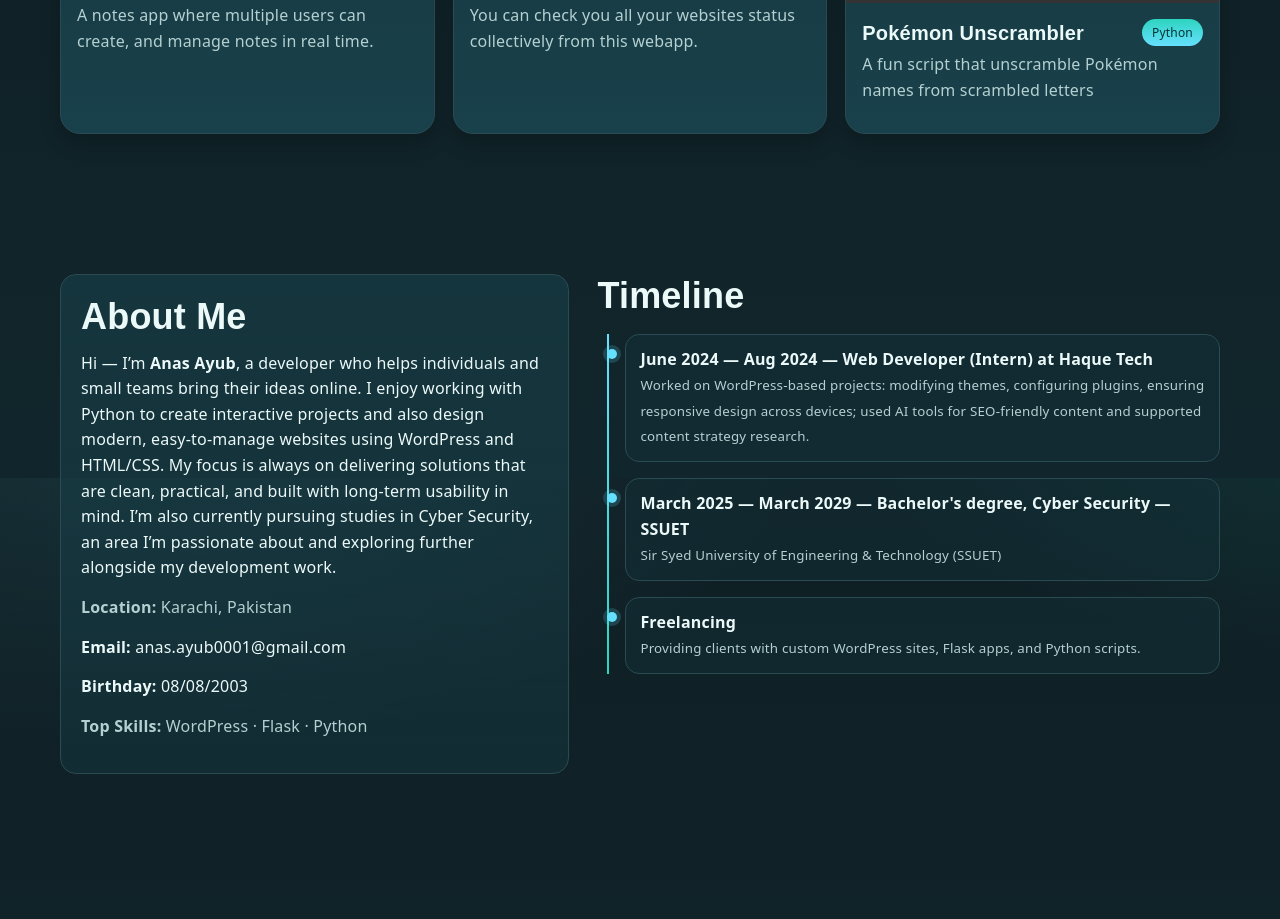
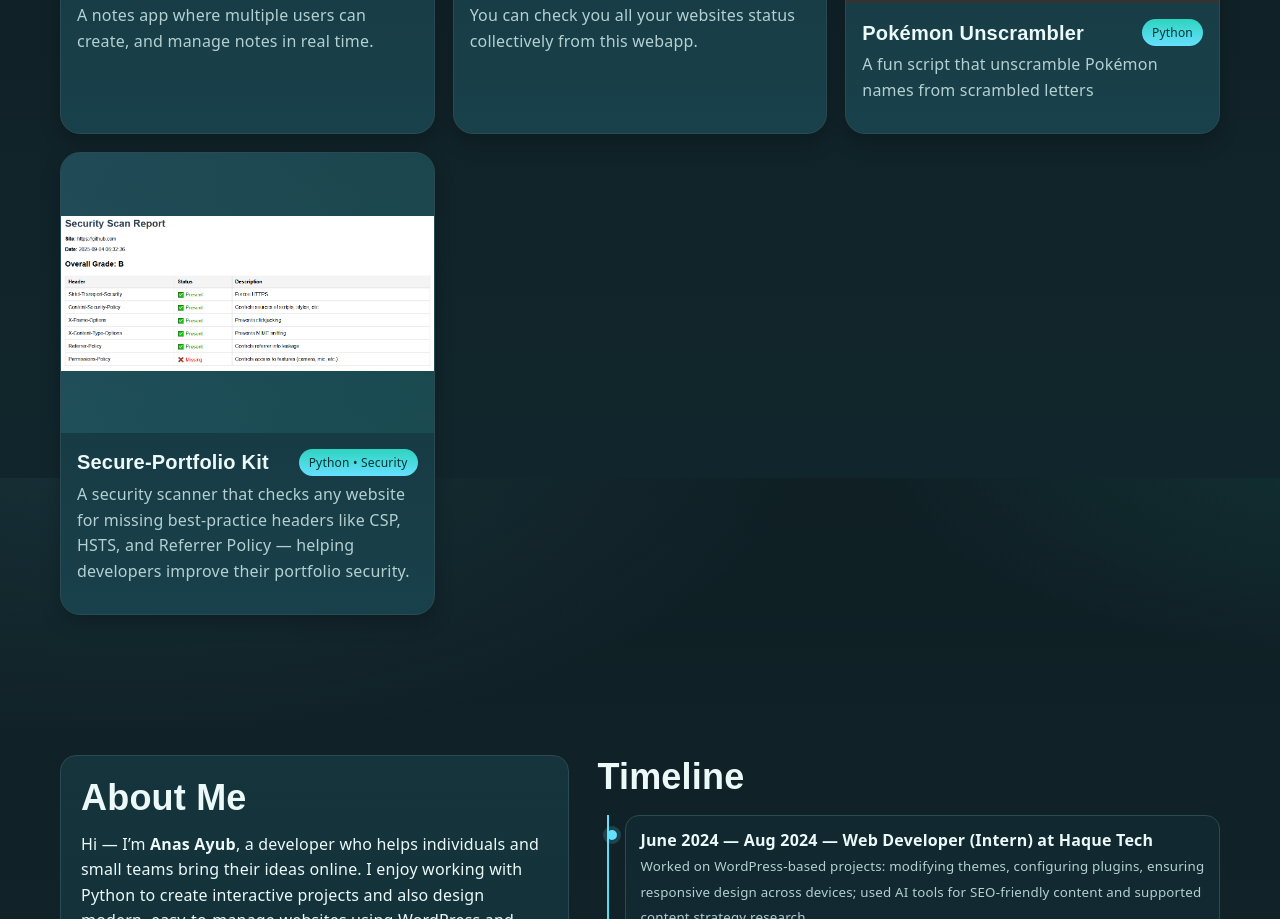
Before and after one commit to AnasAyub-08/anasayub-08.github.io, a plain HTML site: page index.html in a window 1280 px wide. Shown: the part 1122-2041 px from the top of the page. Drawn offline with Linux system fonts and the light colour scheme.

Commit message:
adding project no.4

```diff
--- a/index.html
+++ b/index.html
@@ -110,6 +110,20 @@
                 <span class="chip">Python</span>
               </div>
               <p style="color:var(--muted); margin-top:6px">A fun script that unscramble Pokémon names from scrambled letters</p>
+            </div>
+          </article>
+        </a>
+        <a href="https://github.com/AnasAyub-08/secure-my-portfolio-kit" target="_blank" rel="noopener noreferrer">
+          <article class="project span-6 reveal">
+            <div class="thumb"><img src="assets/images/securekit.png" alt="secure-my-portfolio-kit"></div>
+            <div class="meta">
+              <div style="display:flex; align-items:center; justify-content:space-between; gap:10px;">
+                <h3 style="margin:0; font-size:20px">Secure-Portfolio Kit</h3>
+                <span class="chip">Python • Security</span>
+              </div>
+              <p style="color:var(--muted); margin-top:6px">
+                A security scanner that checks any website for missing best-practice headers like CSP, HSTS, and Referrer Policy — helping developers improve their portfolio security.
+              </p>
             </div>
           </article>
         </a>
```
Also changed, not shown: assets/images/securekit.png (added).
